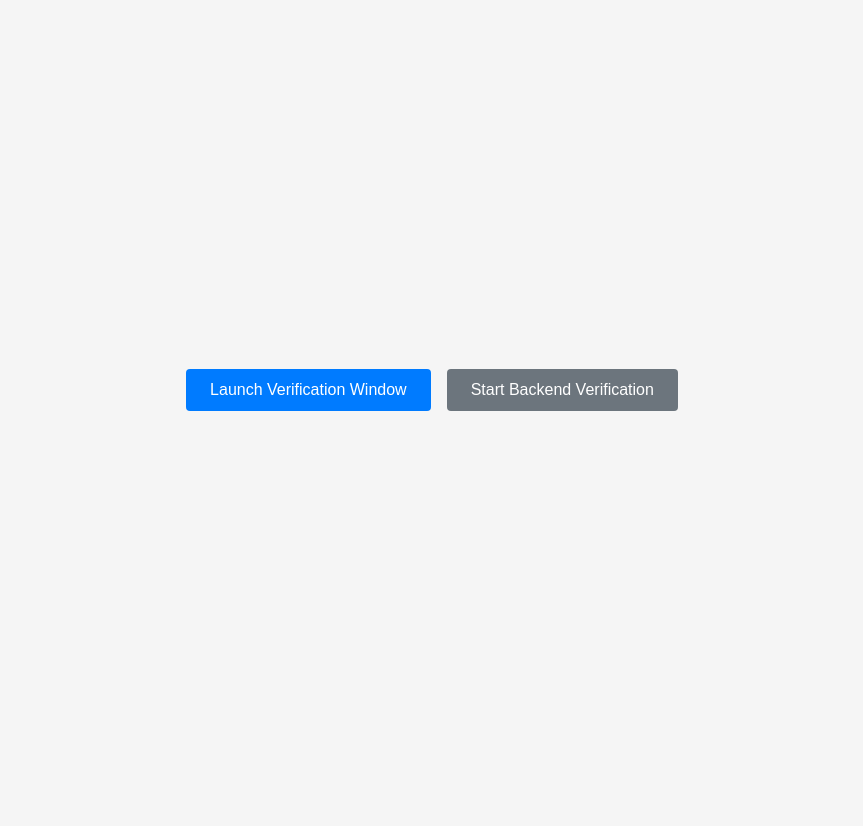
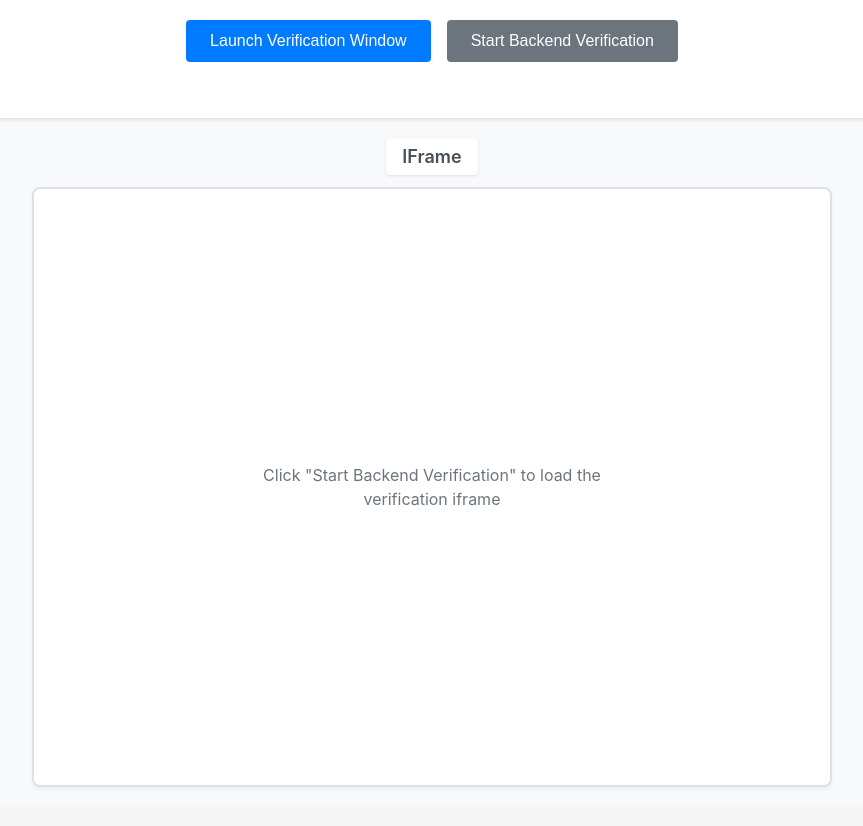
Before and after one commit to ecingel-mitek/iframe-test, a website: page index.html in a window 1280 px wide. Shown: the whole page, without its empty margins (208-1071 px from the left). Drawn offline with Linux system fonts and the light colour scheme.

Commit message:
Single page iframe loading

```diff
--- a/index.html
+++ b/index.html
@@ -7,13 +7,21 @@
     <link rel="stylesheet" href="static/css/styles.css">
 </head>
 <body>
-    <div class="container">
+    <div class="header">
         <div class="button-group">
             <button id="launchWindow" class="btn">Launch Verification Window</button>
             <button id="backendVerification" class="btn btn-secondary">Start Backend Verification</button>
         </div>
         <div id="backendStatus" class="status"></div>
     </div>
+
+    <div class="iframe-section">
+        <div class="iframe-caption">IFrame</div>
+        <div id="iframeContainer" class="iframe-container">
+            <div class="iframe-placeholder">Click "Start Backend Verification" to load the verification iframe</div>
+        </div>
+    </div>
+
     <script src="static/js/main.js"></script>
 </body>
 </html>
--- a/static/css/styles.css
+++ b/static/css/styles.css
@@ -8,16 +8,17 @@ body {
     font-family: -apple-system, BlinkMacSystemFont, 'Segoe UI', Roboto, Oxygen, Ubuntu, Cantarell, sans-serif;
     background-color: #f5f5f5;
     min-height: 100vh;
-    padding: 20px;
+    display: flex;
+    flex-direction: column;
 }
 
-.container {
-    display: flex;
-    flex-direction: column;
-    justify-content: center;
-    align-items: center;
-    min-height: 100vh;
-    gap: 20px;
+.header {
+    background-color: white;
+    padding: 20px;
+    box-shadow: 0 2px 4px rgba(0, 0, 0, 0.1);
+    position: sticky;
+    top: 0;
+    z-index: 100;
 }
 
 .button-group {
@@ -25,6 +26,7 @@ body {
     gap: 16px;
     flex-wrap: wrap;
     justify-content: center;
+    margin-bottom: 16px;
 }
 
 .btn {
@@ -58,10 +60,11 @@ body {
 
 .status {
     text-align: center;
-    margin-top: 20px;
     padding: 10px;
     border-radius: 4px;
     min-width: 300px;
+    max-width: 800px;
+    margin: 0 auto;
 }
 
 .status.success {
@@ -73,3 +76,53 @@ body {
     background-color: #f8d7da;
     color: #721c24;
 }
+
+.iframe-section {
+    flex: 1;
+    padding: 20px;
+    display: flex;
+    flex-direction: column;
+    align-items: center;
+    background-color: #f8f9fa;
+}
+
+.iframe-caption {
+    font-size: 18px;
+    font-weight: 600;
+    color: #495057;
+    margin-bottom: 12px;
+    padding: 8px 16px;
+    background-color: white;
+    border-radius: 4px;
+    box-shadow: 0 1px 3px rgba(0, 0, 0, 0.1);
+}
+
+.iframe-container {
+    width: 100%;
+    max-width: 800px;
+    height: 600px;
+    background-color: white;
+    border: 2px solid #dee2e6;
+    border-radius: 8px;
+    overflow: hidden;
+    position: relative;
+    box-shadow: 0 2px 4px rgba(0, 0, 0, 0.05);
+}
+
+.iframe-container iframe {
+    width: 100%;
+    height: 100%;
+    border: none;
+}
+
+.iframe-placeholder {
+    position: absolute;
+    top: 50%;
+    left: 50%;
+    transform: translate(-50%, -50%);
+    text-align: center;
+    color: #6c757d;
+    padding: 20px;
+    font-size: 16px;
+    line-height: 1.5;
+}
--- a/static/js/main.js
+++ b/static/js/main.js
@@ -2,12 +2,29 @@ document.addEventListener('DOMContentLoaded', () => {
     const launchButton = document.getElementById('launchWindow');
     const backendButton = document.getElementById('backendVerification');
     const backendStatus = document.getElementById('backendStatus');
+    const iframeContainer = document.getElementById('iframeContainer');
     let verificationWindow = null;
     let currentVerificationUrl = null;
 
     const updateBackendStatus = (message, isError = false) => {
         backendStatus.textContent = message;
         backendStatus.className = `status ${isError ? 'error' : 'success'}`;
+    };
+
+    const updateIframe = (url) => {
+        // Remove placeholder if it exists
+        const placeholder = iframeContainer.querySelector('.iframe-placeholder');
+        if (placeholder) {
+            placeholder.remove();
+        }
+
+        // Create or update iframe
+        let iframe = iframeContainer.querySelector('iframe');
+        if (!iframe) {
+            iframe = document.createElement('iframe');
+            iframeContainer.appendChild(iframe);
+        }
+        iframe.src = url;
     };
 
     // Handle window launch
@@ -89,9 +106,13 @@ document.addEventListener('DOMContentLoaded', () => {
                 throw new Error(result.error || 'Failed to create verification request');
             }
 
-            // Store the verification URL for the launch button
+            // Store the verification URL for both the launch button and iframe
             currentVerificationUrl = result.data.verificationUrl;
-            updateBackendStatus('Verification URL received! You can now launch the verification window.');
+
+            // Update the embedded iframe
+            updateIframe(currentVerificationUrl);
+
+            updateBackendStatus('Verification URL received! You can now use either the embedded iframe or launch a new window.');
             console.log('Backend verification response:', result.data);
 
         } catch (error) {
```
